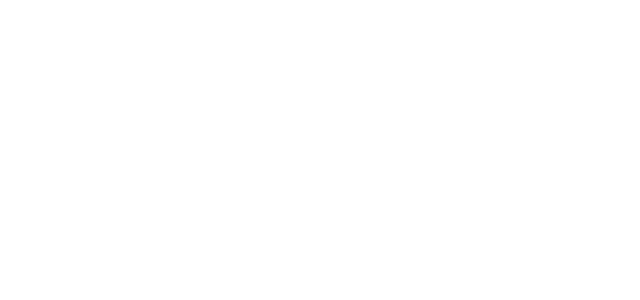
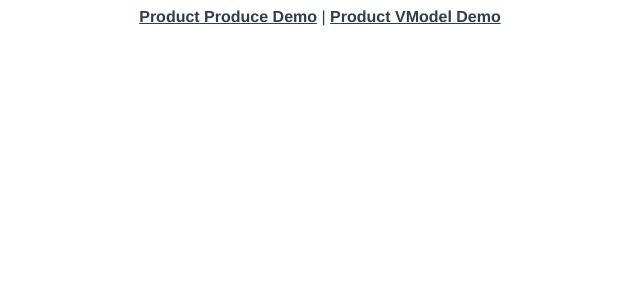
Before and after one commit to ahmetegesel/reusable-component-design, a Vue app: page / in a window 1280 px wide. Shown: the top 300 px of the page, without its empty margins (320-960 px from the left). Built offline with nearby package versions, Linux system fonts and the light colour scheme.

Commit message:
Home page added and links to demo pages added to Home page.

```diff
--- a/src/router/index.js
+++ b/src/router/index.js
@@ -1,11 +1,17 @@
 import Vue from 'vue';
 import VueRouter from 'vue-router';
+import Home from '../views/Home';
 import ProductVModel from '../views/v-model-views/ProductVModel.vue';
 import ProductProduce from '../views/produce-views/ProductProduce.vue';
 
 Vue.use(VueRouter);
 
 const routes = [
+  {
+    path: '/',
+    name: 'Home',
+    component: Home,
+  },
   {
     path: '/product-v-model',
     name: 'ProductVModel',
--- /dev/null
+++ b/src/views/Home.vue
@@ -0,0 +1,12 @@
+<template>
+  <div id="nav">
+    <router-link to="/product-produce">Product Produce Demo</router-link> |
+    <router-link to="/product-v-model">Product VModel Demo</router-link>
+  </div>
+</template>
+
+<script>
+export default {
+  name: 'Home'
+};
+</script>
```
